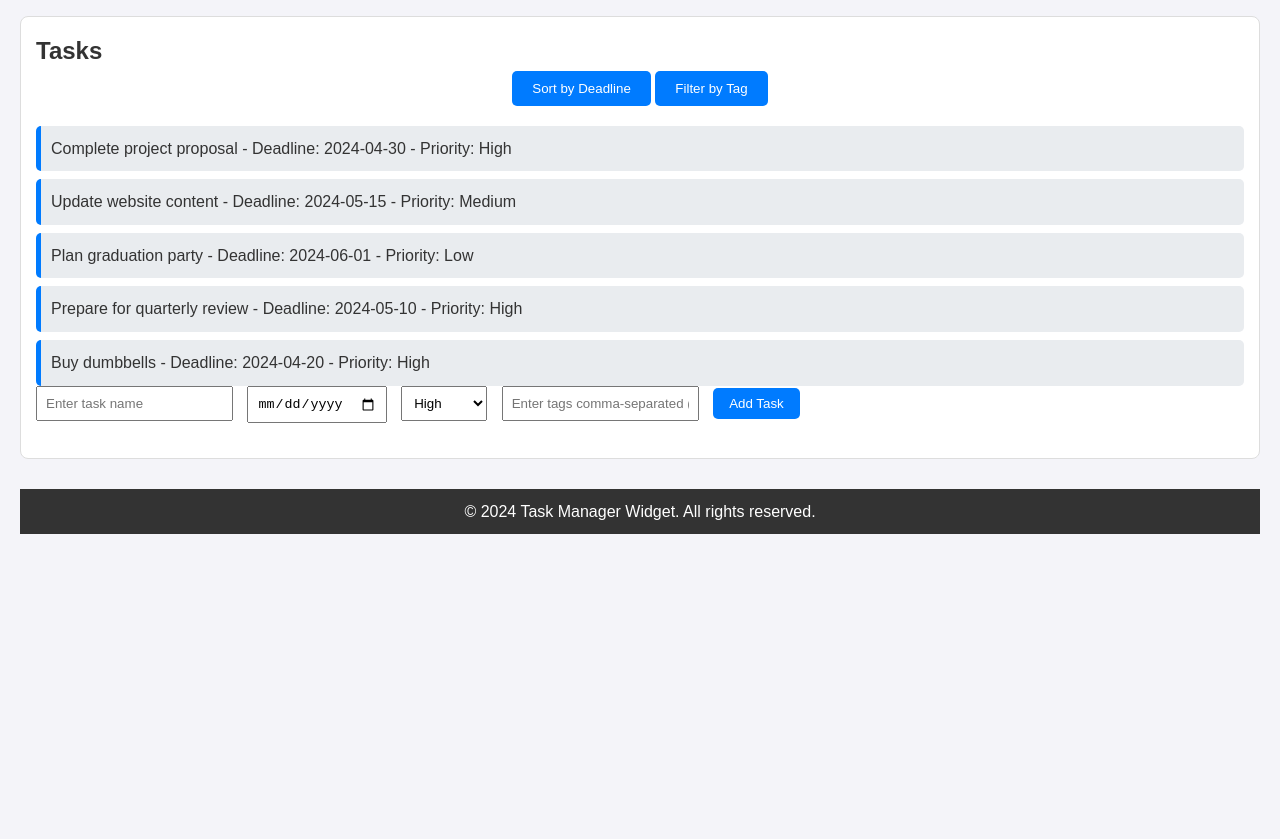
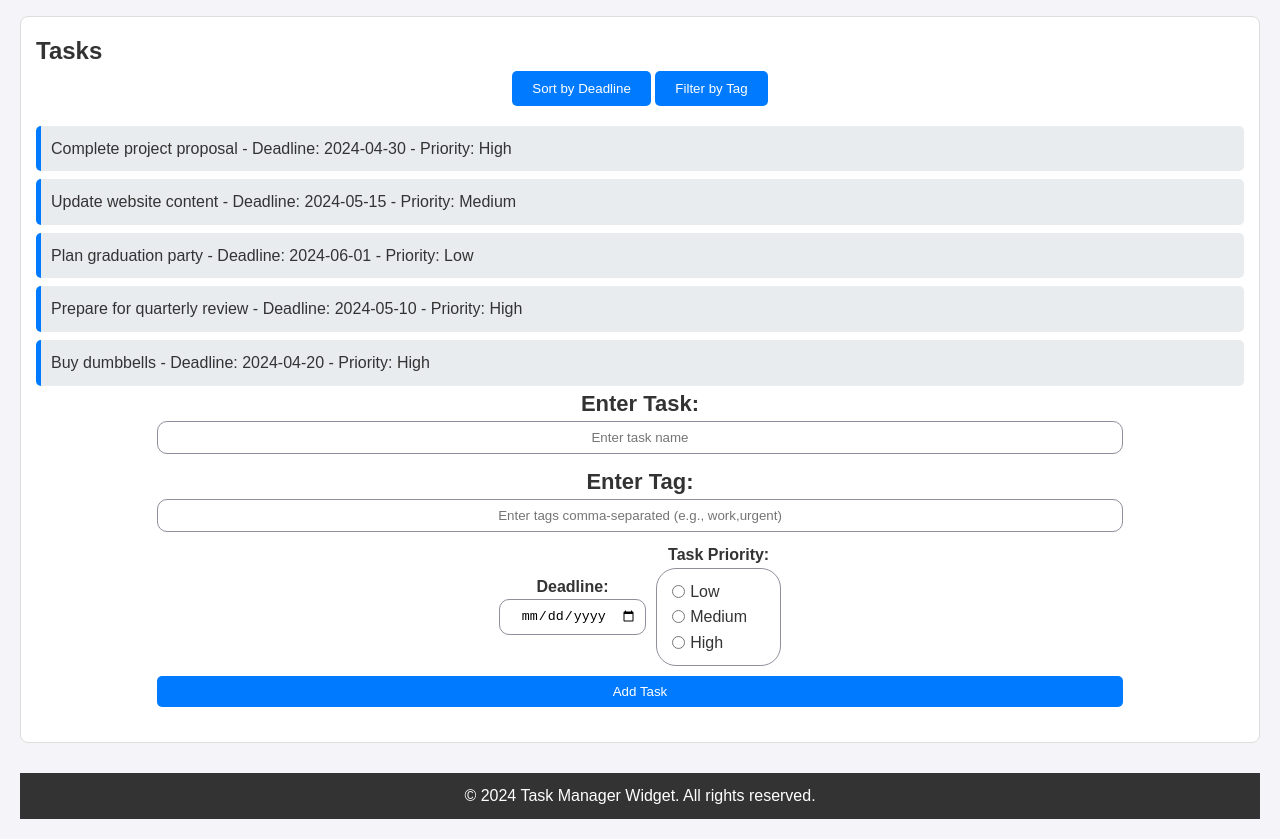
Before and after one commit to cse110-sp24-group35/warmup-exercise, a plain HTML site: page task-list/index.html in a window 1280 px wide. Shown: the part 95-934 px from the top of the page. Before the commit the page ends 800 px from the top, so only its background shows below. Drawn offline with Linux system fonts and the light colour scheme.

Commit message:
added frontend design for addTaskForm

```diff
--- a/task-list/index.html
+++ b/task-list/index.html
@@ -22,14 +22,37 @@
             </ul>
             <!-- Add Task Form -->
             <form id="addTaskForm">
-                <input type="text" id="taskName" placeholder="Enter task name" required>
-                <input type="date" id="taskDeadline" required>
-                <select id="taskPriority">
-                    <option value="High">High</option>
-                    <option value="Medium">Medium</option>
-                    <option value="Low">Low</option>
-                </select>
-                <input type="text" id="taskTags" placeholder="Enter tags comma-separated (e.g., work,urgent)">
+                <label>
+                    <div class="label1">Enter Task:</div>
+                    <input type="text" id="taskName" placeholder="Enter task name" required>
+                </label>
+                <label>
+                    <div class="label1">Enter Tag:</div>
+                    <input type="text" id="taskTags" placeholder="Enter tags comma-separated (e.g., work,urgent)">
+                </label>
+                <div class="deadline-priority">
+                    <label>
+                        <div class="label2">Deadline:</div>
+                        <input type="date" id="taskDeadline" required>
+                    </label>
+                    <label>
+                        <div class="label2">Task Priority:</div>
+                        <div class="priority">
+                            <label class="priority-label">
+                              <input type="radio" name="priority" value="Low">
+                              <span>Low</span>
+                            </label>
+                            <label class="priority-label">
+                              <input type="radio" name="priority" value="Medium">
+                              <span>Medium</span>
+                            </label>
+                            <label class="priority-label">
+                              <input type="radio" name="priority" value="High">
+                              <span>High</span>
+                            </label>
+                          </div>
+                    </label>
+                </div>
                 <button type="submit">Add Task</button>
             </form>
         </section>
--- a/task-list/style.css
+++ b/task-list/style.css
@@ -69,13 +69,29 @@ button:hover {
     background-color: #0056b3;
 }
 
+
+/* Add Task Form */
+
 #addTaskForm {
     margin-bottom: 20px;
+    display: grid;
+    gap: 10px;
+    padding: 0 10% 0 10%;
+}
+
+#addTaskForm label div {
+    display: flex;
+    flex-direction: column;
+    align-items: center;
 }
 
 #addTaskForm input, #addTaskForm select {
     margin-right: 10px;
     padding: 8px;
+    text-align: center;
+    border-radius: 10px;
+    border: 1px solid #8F8F9D;
+    width: 100%;
 }
 
 #addTaskForm button {
@@ -90,6 +106,46 @@ button:hover {
 #addTaskForm button:hover {
     background-color: #0056b3;
 }
+
+#addTaskForm input:hover {
+    border-color: #676774;
+}
+
+#addTaskForm .label1 {
+    font-size: 22px;
+}
+
+#addTaskForm .label2 {
+    font-size: 16px;
+}
+
+#addTaskForm .label1, #addTaskForm .label2 {
+    text-align: center;
+    font-weight: bold;
+}
+
+#addTaskForm .deadline-priority {
+    display: flex;
+    flex-direction: row;
+    align-items: center;
+    justify-content: center;
+    gap: 10px;
+}
+#addTaskForm .priority:hover {
+    border-color: #676774;
+}
+#addTaskForm .priority {
+    display: inline-block;
+    padding: 10px;
+    border: 1px solid #8F8F9D;
+    border-radius: 20px;
+}
+#addTaskForm .priority-label {
+    display: grid;
+    grid-template-columns: auto 80px;
+    align-items: center;
+}
+
 
 footer {
     margin-top: 30px;
```
